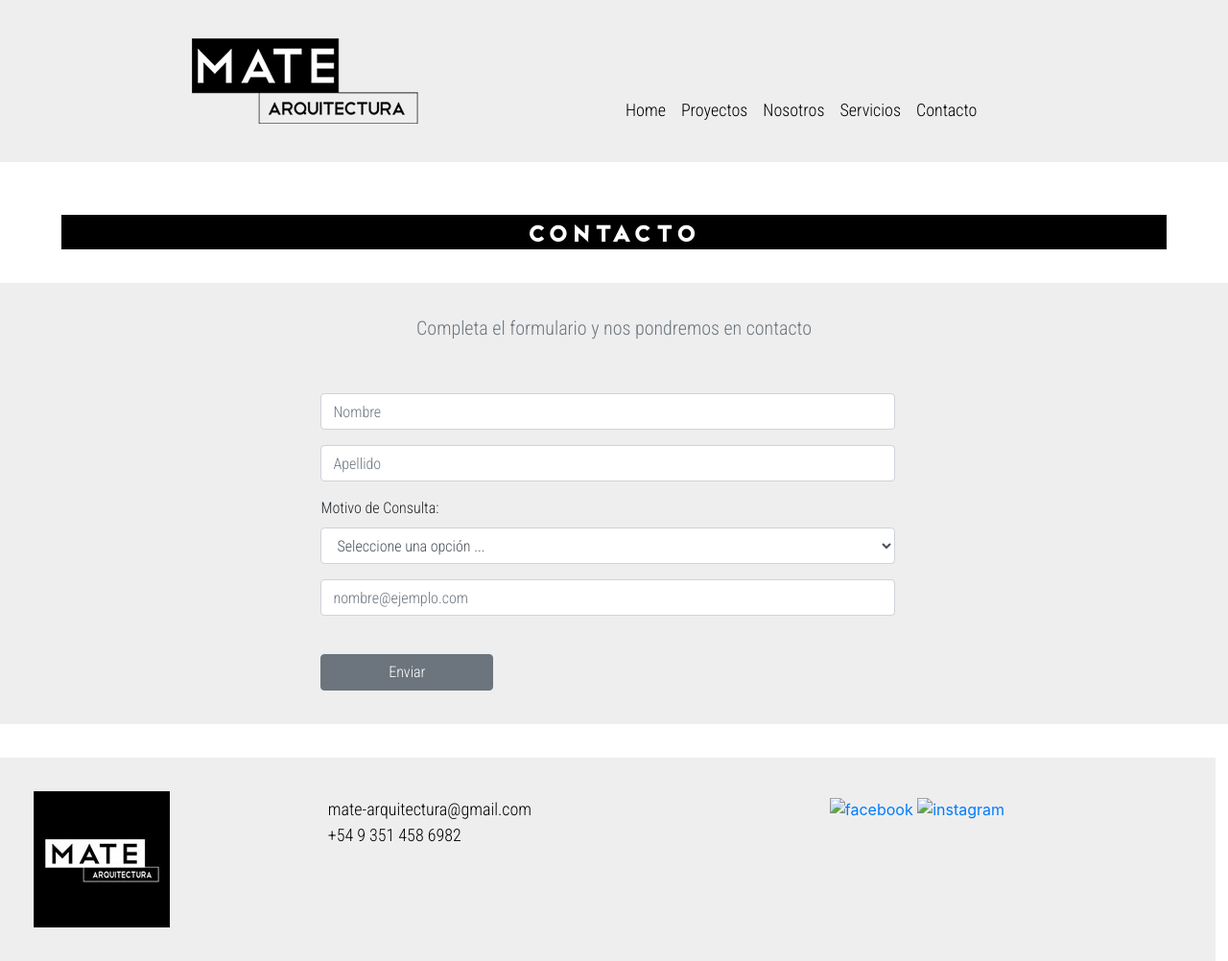
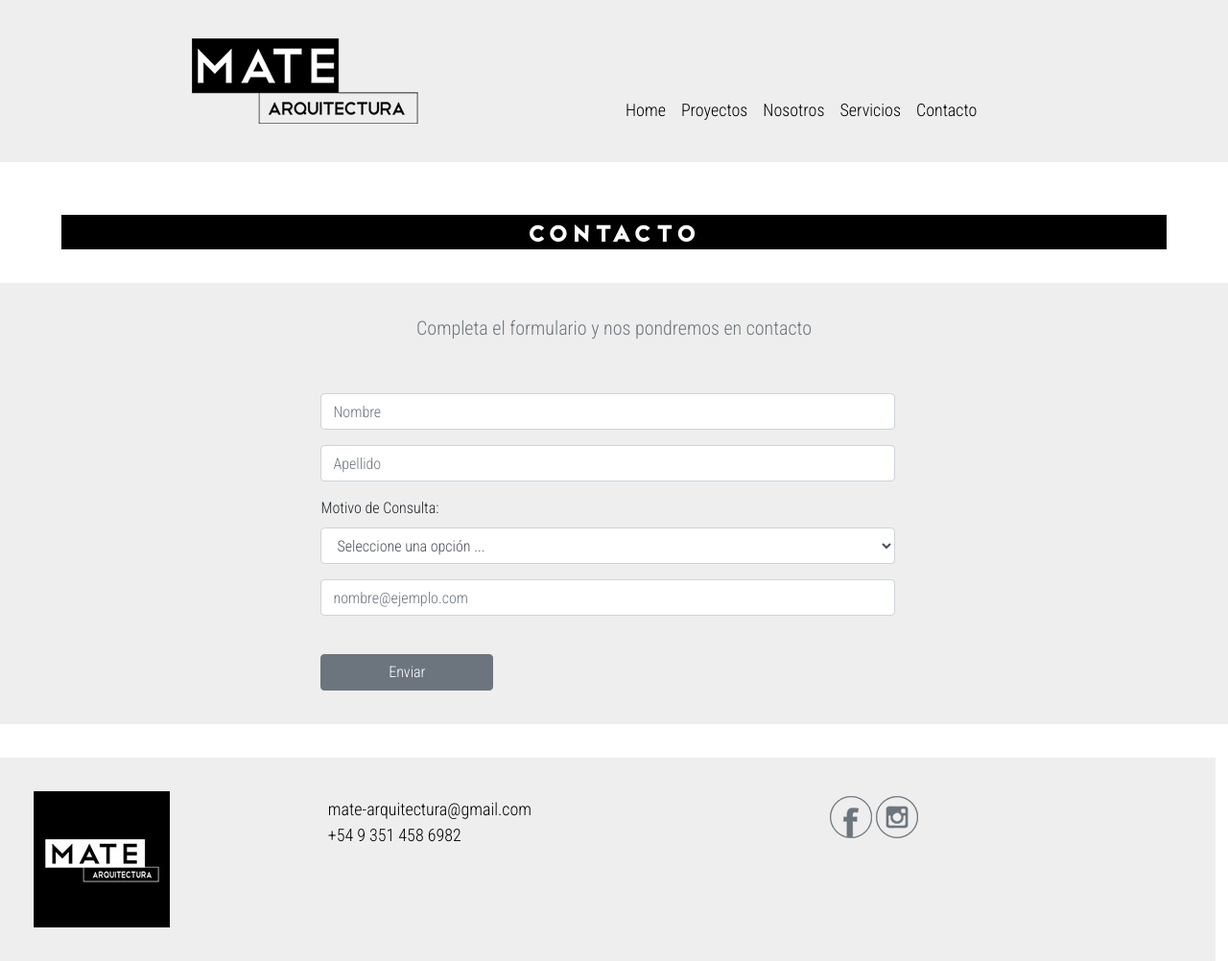
Before and after one commit to EmiliaLupianez/Proyecto_Mate, a plain HTML site: page contacto/contacto.html in a window 1280 px wide. Shown: the whole page at 96% size. Drawn offline with nearby package versions, Linux system fonts and the light colour scheme; files whose address does not match are found by name.

Commit message:
Modificando pages

```diff
--- a/contacto/contacto.html
+++ b/contacto/contacto.html
@@ -92,8 +92,8 @@
             +54 9 351 458 6982</p>
 
       <div class="col-xs-4 col-lg-4 footer--iconos">
-        <a href="#" class="footer--iconos"><img src="assets/img/icono facebook contorno.png" alt="facebook"></a>
-        <a href="https://www.instagram.com/mate.arquitectura/" class="footer--iconos"><img src="assets/img/icono instagram contorno.png" alt="instagram"></a>
+        <a href="#" class="footer--iconos"><img src="../assets/img/icono facebook contorno.png" alt="facebook"></a>
+        <a href="https://www.instagram.com/mate.arquitectura/" class="footer--iconos"><img src="../assets/img/icono instagram contorno.png" alt="instagram"></a>
       </div>
     </div>
   </footer>
```
Also changed, not shown: nosotros/nosotros.html (+2 -2 lines), proyectos/proyectos.html (+2 -2 lines), servicios/servicios.html (+2 -2 lines).
